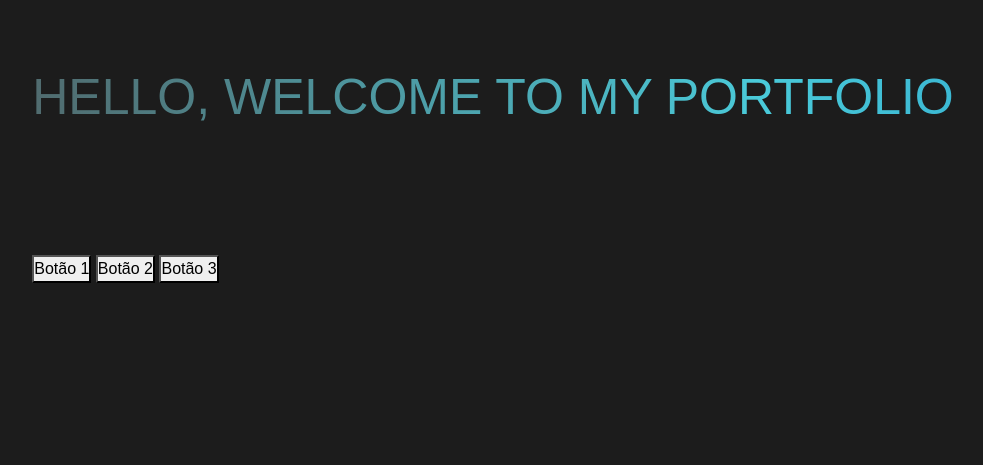
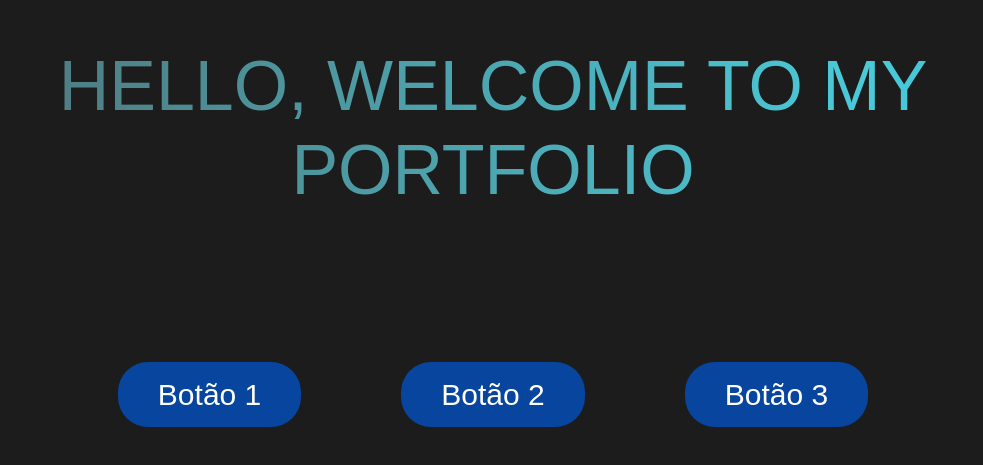
Before and after one commit to NicolasDaniel21/nicolasdaniel21.github.io, a plain HTML site: page index.html in a window 1280 px wide. Shown: the part 165-630 px from the top of the page, without its empty margins (147-1130 px from the left). Drawn offline with nearby package versions, Linux system fonts and the light colour scheme; a web font is replaced by a local one.

Commit message:
Added buttons

```diff
--- a/styles.css
+++ b/styles.css
@@ -15,14 +15,15 @@ body {
     align-items: center;
     justify-content: center;
     height: 100vh;
+    flex-direction: column;
 }
 
 .text {
-    font-size: 50px;
+    font-size: 70px;
     text-transform: uppercase;
 
-    position: relative;
-    top: -120px;
+    margin-bottom: 50px;
+    text-align: center;
 
     background: linear-gradient(to right, #0678BF, #C9CFDB, #4ABFD9, #525252, #4ACAD9, #0678BF);
     background-size: 500% 100%;
@@ -43,3 +44,33 @@ body {
         background-position: 100%;
     }
 }
+
+.button {
+    align-items: center;
+    font-size: 30px;
+    display: inline-block;
+    padding: 10px 40px;
+    background-color: #08459E;
+    color: #fff;
+    text-decoration: none;
+    border: none;
+    border-radius: 30px;
+    position: center;
+    transition: background-color 0.3s, color 0.1s;
+}
+
+.button-container {
+    margin-top: 150px;
+    display: flex;
+    justify-content: center;
+    gap: 100px;
+}
+
+.button:hover {
+    background-color: #063375;
+    color: #01BFB7;
+}
+
+.btn:focus {
+    box-shadow: 0 0 0 0.2rem rgba(0, 123, 255, 0.25);
+}
```
